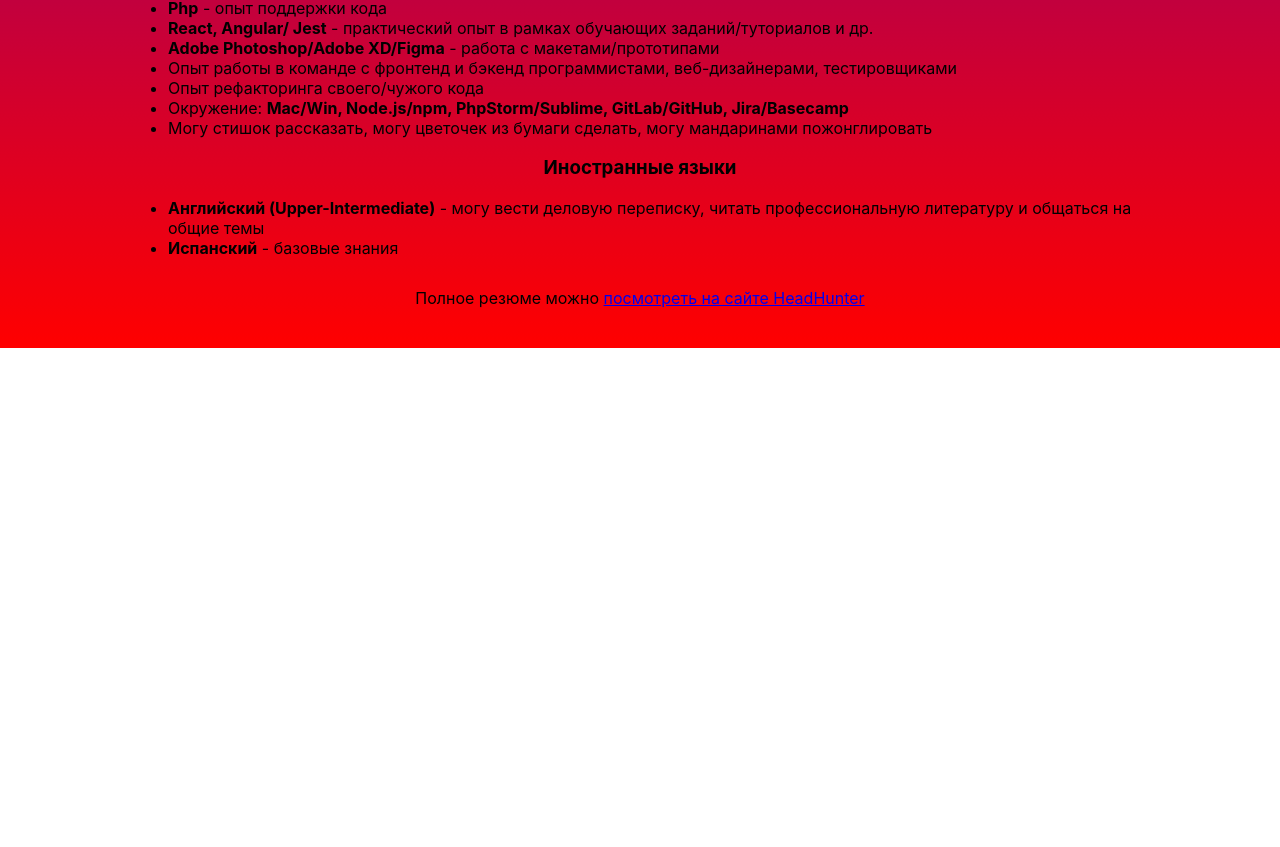
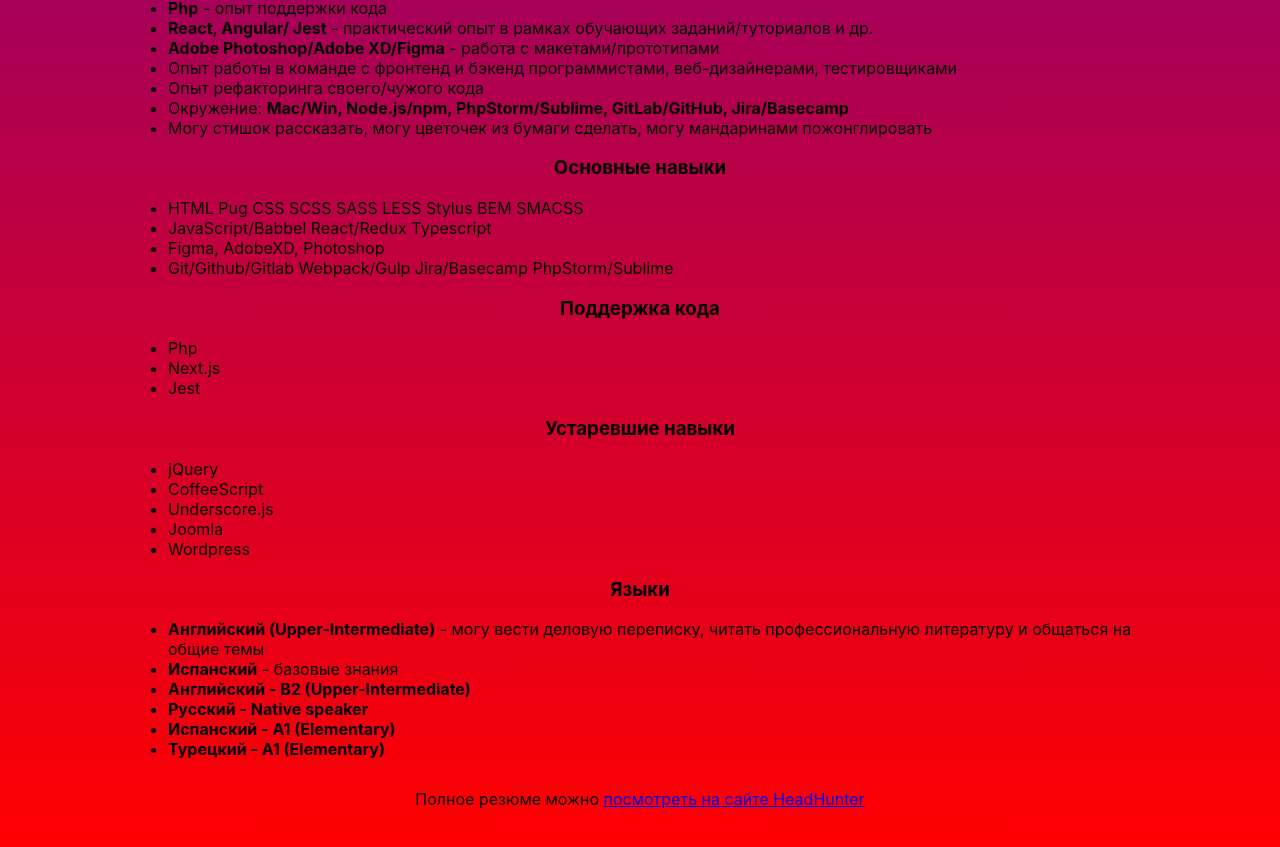
Before and after one commit to bjorn-mozyakin/cv, a React (Create React App) app: page / in a window 1280 px wide. Shown: the part 403-1250 px from the top of the page. Before the commit the page ends 800 px from the top, so only its background shows below. Built offline with nearby package versions, Linux system fonts and the light colour scheme.

Commit message:
Add localization for CV main info

```diff
--- a/src/components/Page/Page.tsx
+++ b/src/components/Page/Page.tsx
@@ -9,14 +9,27 @@
 const Page = () => {
   const currentLanguage: Language = useSelector((state: { common: State }) => state.common.language );
 
+  const {
+    name,
+    profession,
+    mainSkillsTitle,
+    mainSkillsList,
+    supportSkillsTitle,
+    supportSkillsList,
+    obsoleteSkillsTitle,
+    obsoleteSkillsList,
+    languagesTitle,
+    languagesList
+  } = locale[currentLanguage];
+
   return (
     <div className="about">
 
     <div id="about" className="about__container">
-      <h1 className="about__title js-menu-section" data-item="about">{ locale[currentLanguage].name }</h1>
-      <h2 className="about__title">Frontend-разработчик / HTML-верстальщик</h2>
+      <h1 className="about__title js-menu-section" data-item="about">{ name }</h1>
+      <h2 className="about__title">{ profession }</h2>
       <div className="about__skills">
-        <h3 className="about__title">Основные навыки</h3>
+        <h3 className="about__title">{ mainSkillsTitle }</h3>
         <ul className="about__skills-list list">
           <li className="list__item">Верстка: <strong>HTML5, Pug/Jade, CSS3, SASS/LESS/Stylus, PostCSS</strong>.
             Кроссбраузерная, адаптивная, валидная
@@ -47,12 +60,33 @@
             могу мандаринами пожонглировать
           </li>
         </ul>
-        <h3 className="about__title">Иностранные языки</h3>
+        <h3 className="about__title">{ mainSkillsTitle }</h3>
+        <ul className="about__skills-list list">
+            { Object.values(mainSkillsList).map((skill: string) => {
+                return <li className="list__item"> { skill }</li>
+            }) }
+        </ul>
+        <h3 className="about__title">{ supportSkillsTitle }</h3>
+        <ul className="about__skills-list list">
+            { supportSkillsList.split(' ').map((skill) => {
+                return <li className="list__item"> { skill }</li>
+            }) }
+        </ul>
+        <h3 className="about__title">{ obsoleteSkillsTitle }</h3>
+        <ul className="about__skills-list list">
+            { obsoleteSkillsList.split(' ').map((skill) => {
+                return <li className="list__item"> { skill }</li>
+            }) }
+        </ul>
+        <h3 className="about__title">{ languagesTitle }</h3>
         <ul className="about__skills-list list">
           <li className="list__item"><strong>Английский (Upper-Intermediate)</strong> - могу вести деловую переписку,
             читать профессиональную литературу и общаться на общие темы
           </li>
           <li className="list__item"><strong>Испанский</strong> - базовые знания</li>
+          { Object.values(languagesList).map((lang: any) => {
+            return <li className="list__item"><strong>{ lang }</strong></li>
+          })}
         </ul>
       </div>
       <div className="about__cv">
--- a/src/localization.js
+++ b/src/localization.js
@@ -1,9 +1,47 @@
 const local = {
   en: {
-    name: 'Dmitrii Rakov'
+    name: 'Dmitrii Rakov',
+    profession: 'Frontend Developer',
+    mainSkillsTitle: 'Skills',
+    mainSkillsList: {
+      html_css: "HTML Pug CSS SCSS SASS LESS Stylus BEM SMACSS",
+      js: "JavaScript/Babbel React/Redux Typescript",
+      design: "Figma, AdobeXD, Photoshop",
+      environment: "Git/Github/Gitlab Webpack/Gulp Jira/Basecamp PhpStorm/Sublime"
+    },
+    supportSkillsTitle: "Support skills",
+    supportSkillsList: "Php Next.js Jest",
+    obsoleteSkillsTitle: 'Obsolete skills',
+    obsoleteSkillsList: "jQuery CoffeeScript Underscore.js Joomla Wordpress",
+    languagesTitle: "Languages",
+    languagesList: {
+      english: "English - B2 (Upper-Intermediate)",
+      russian: "Russian - Native speaker",
+      spanish: "Spanish - A1 (Elementary)",
+      turkey: "Turkey - A1 (Elementary)"
+    }
   },
   ru: {
-    name: 'Дмитрий Раков'
+    name: 'Дмитрий Раков',
+    profession: 'Frontend-разработчик',
+    mainSkillsTitle: 'Основные навыки',
+    mainSkillsList: {
+      html_css: "HTML Pug CSS SCSS SASS LESS Stylus BEM SMACSS",
+      js: "JavaScript/Babbel React/Redux Typescript",
+      design: "Figma, AdobeXD, Photoshop",
+      environment: "Git/Github/Gitlab Webpack/Gulp Jira/Basecamp PhpStorm/Sublime"
+    },
+    supportSkillsTitle: "Поддержка кода",
+    supportSkillsList: "Php Next.js Jest",
+    obsoleteSkillsTitle: 'Устаревшие навыки',
+    obsoleteSkillsList: "jQuery CoffeeScript Underscore.js Joomla Wordpress",
+    languagesTitle: "Языки",
+    languagesList: {
+      english: "Английский - B2 (Upper-Intermediate)",
+      russian: "Русский - Native speaker",
+      spanish: "Испанский - A1 (Elementary)",
+      turkey: "Турецкий - A1 (Elementary)"
+    },
   }
 }
 
```
